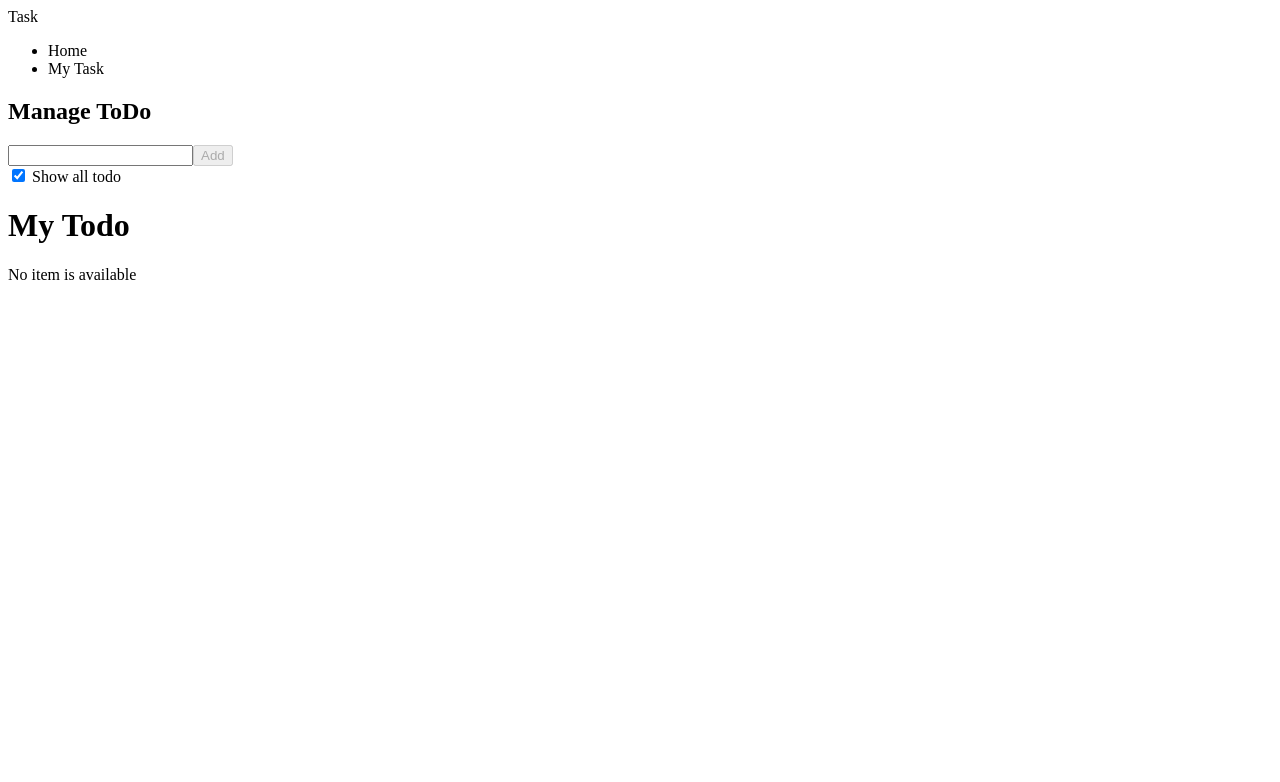
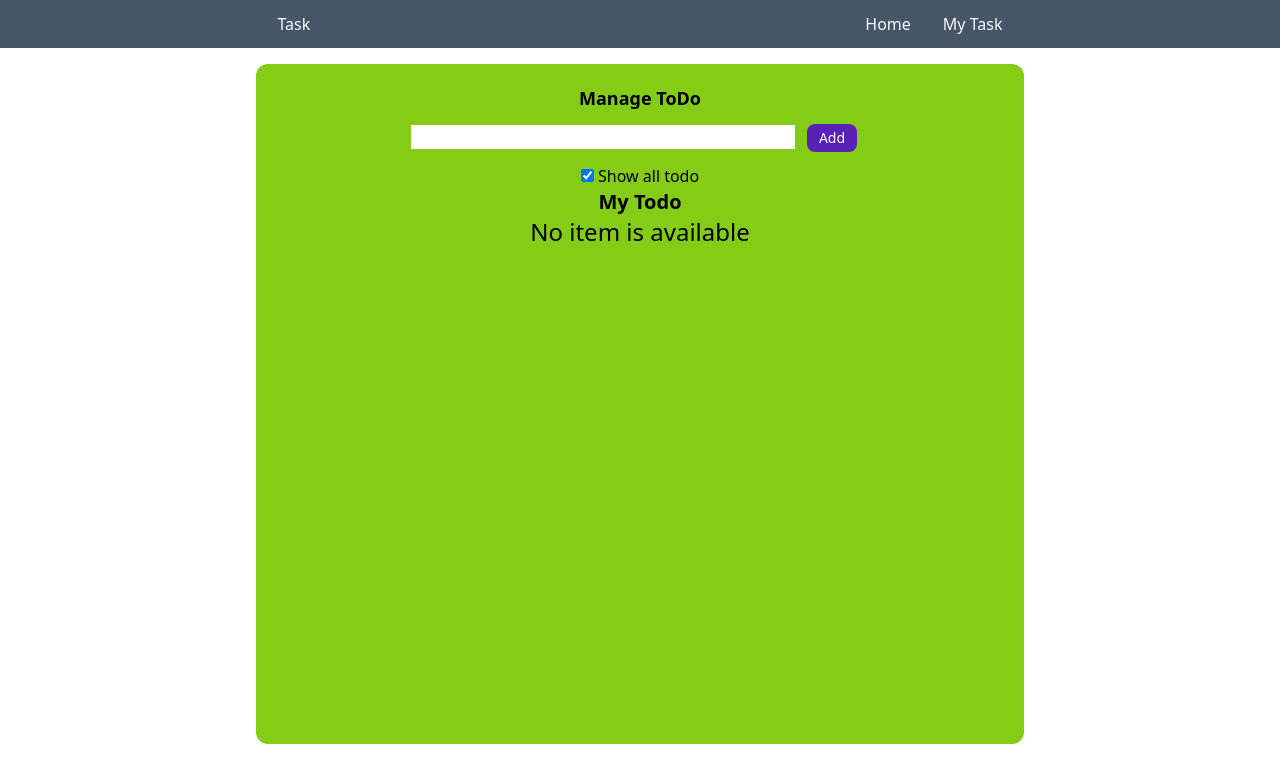
Before and after one commit to Gyana1505/todolist, a plain HTML site: page index.html in a window 1280 px wide. Drawn offline with Linux system fonts and the light colour scheme; the site is published under a folder, as on GitHub Pages, so addresses that start at the root find nothing.

Commit message:
index.html

```diff
--- a/index.html
+++ b/index.html
@@ -6,7 +6,7 @@
     <meta name="viewport" content="width=device-width, initial-scale=1.0" />
     <title>Vite + React</title>
     <script type="module" crossorigin src="assets/index-DpDi2n8O.js"></script>
-    <link rel="stylesheet" crossorigin href="/assets/index-Cx8O6lde.css">
+    <link rel="stylesheet" crossorigin href="assets/index-Cx8O6lde.css">
   </head>
   <body>
     <div id="root"></div>
```
